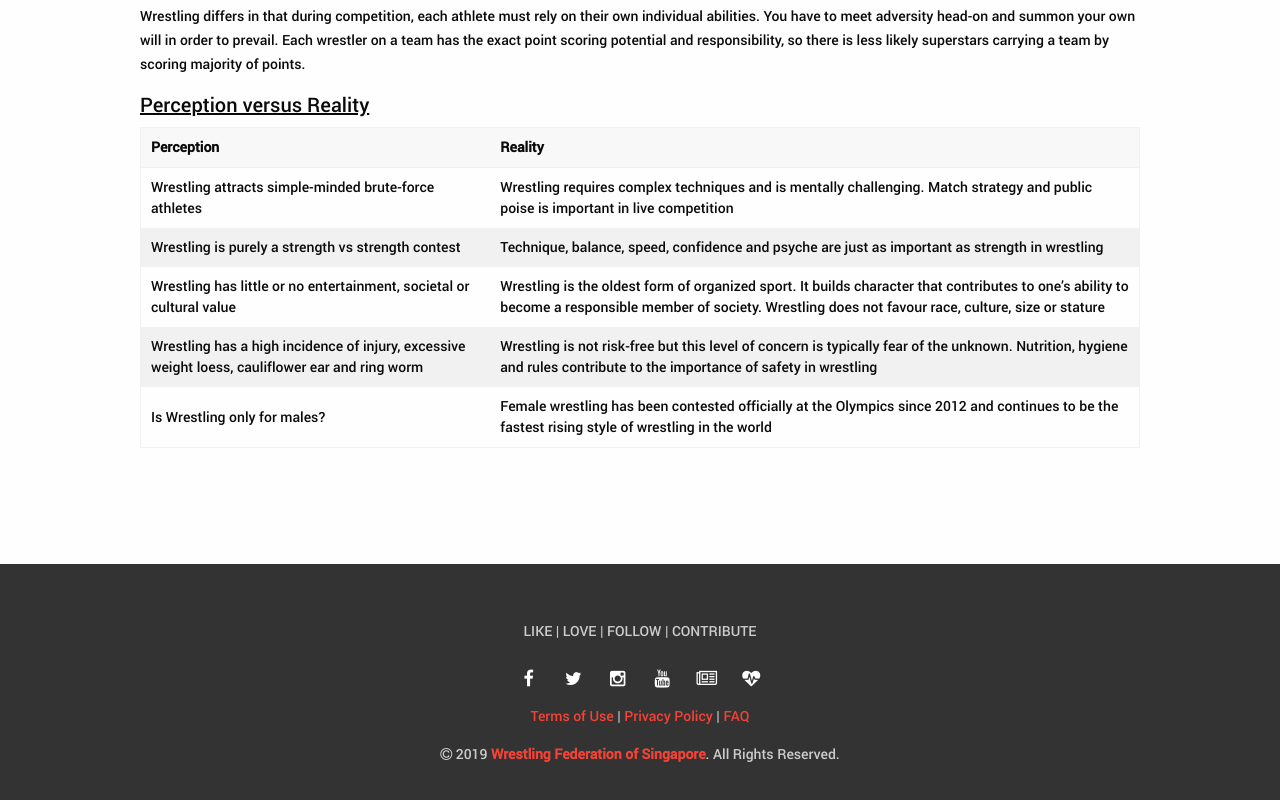
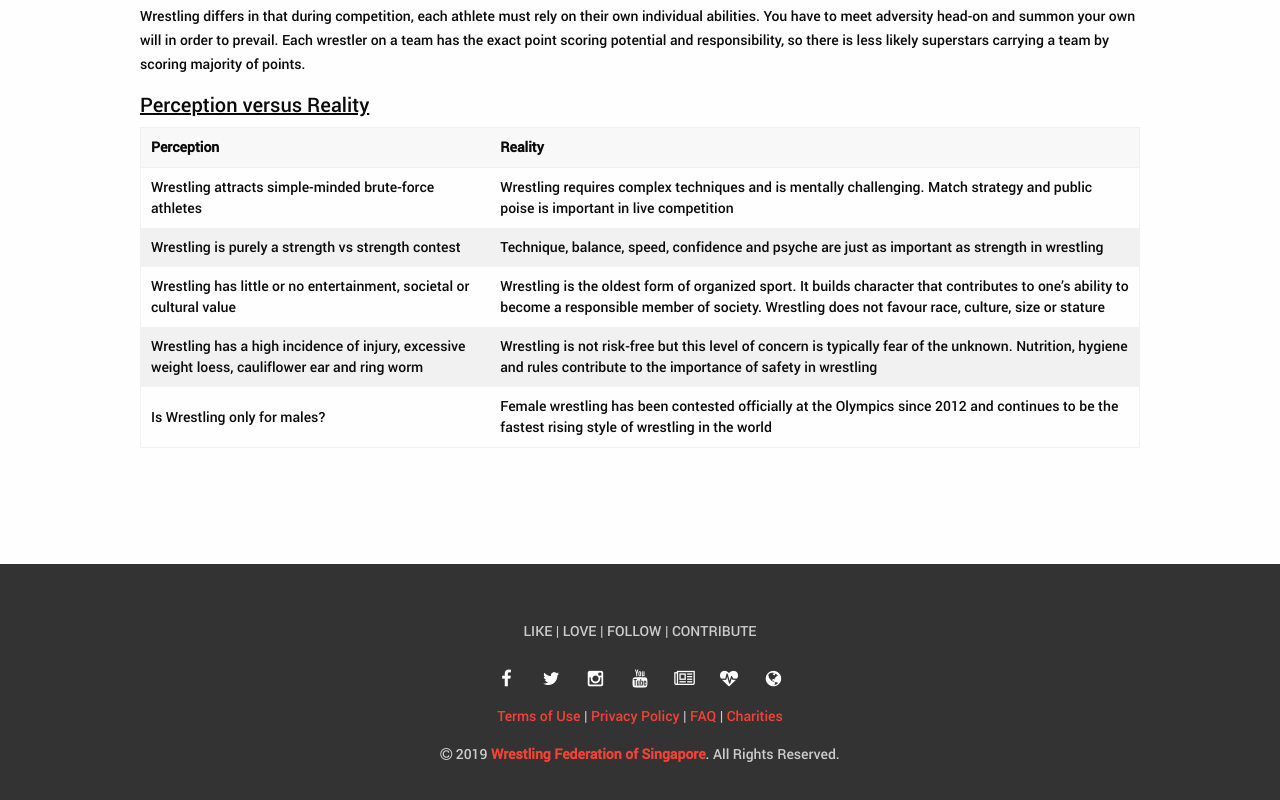
Before and after one commit to singaporewrestling/web, a plain HTML site: page faq.html in a window 1280 px wide. Shown: the part 1032-1832 px from the top of the page. Drawn offline with nearby package versions, Linux system fonts and the light colour scheme.

Commit message:
Updated site with charities link

```diff
--- a/faq.html
+++ b/faq.html
@@ -418,11 +418,20 @@
             <i class="wp-icon wp-icon-small wp-icon-heartbeat fa fa-heartbeat"
               ><a href="https://www.giving.sg/singaporewrestling"></a
             ></i>
+            <i class="wp-icon wp-icon-small wp-icon-xing fa fa-globe"
+              ><a
+                href="https://www.charities.gov.sg/_layouts/MCYSCPSearch/MCYSCPSearchOrgProfile.aspx?AccountId=OWM4YTg2MzMtN2E2NS1lMzExLTgyZGItMDA1MDU2YjMwNDg0"
+              ></a
+            ></i>
           </div>
           <div class="text-center">
             <p>
               <a href="terms">Terms of Use</a> |
-              <a href="privacy">Privacy Policy</a> | <a href="faq">FAQ</a>
+              <a href="privacy">Privacy Policy</a> | <a href="faq">FAQ</a> |
+              <a
+                href="https://www.charities.gov.sg/_layouts/MCYSCPSearch/MCYSCPSearchOrgProfile.aspx?AccountId=OWM4YTg2MzMtN2E2NS1lMzExLTgyZGItMDA1MDU2YjMwNDg0"
+                >Charities</a
+              >
             </p>
           </div>
           <div class="legal text-center">
```
Also changed, not shown: boss.html (+10 -1 lines), index.html (+10 -1 lines), privacy.html (+10 -1 lines), program.html (+10 -1 lines), team.html (+10 -1 lines), terms.html (+10 -1 lines).
